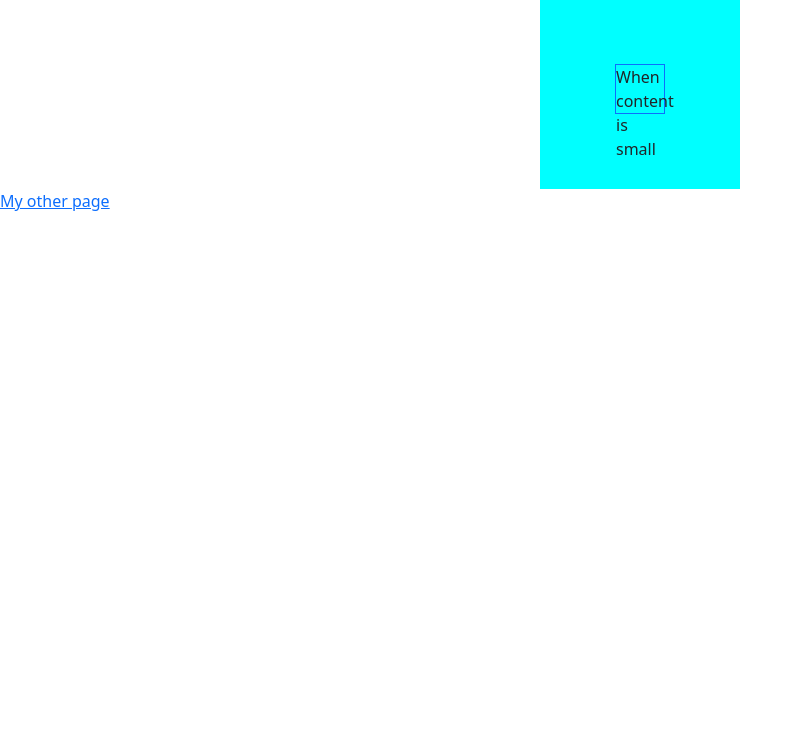
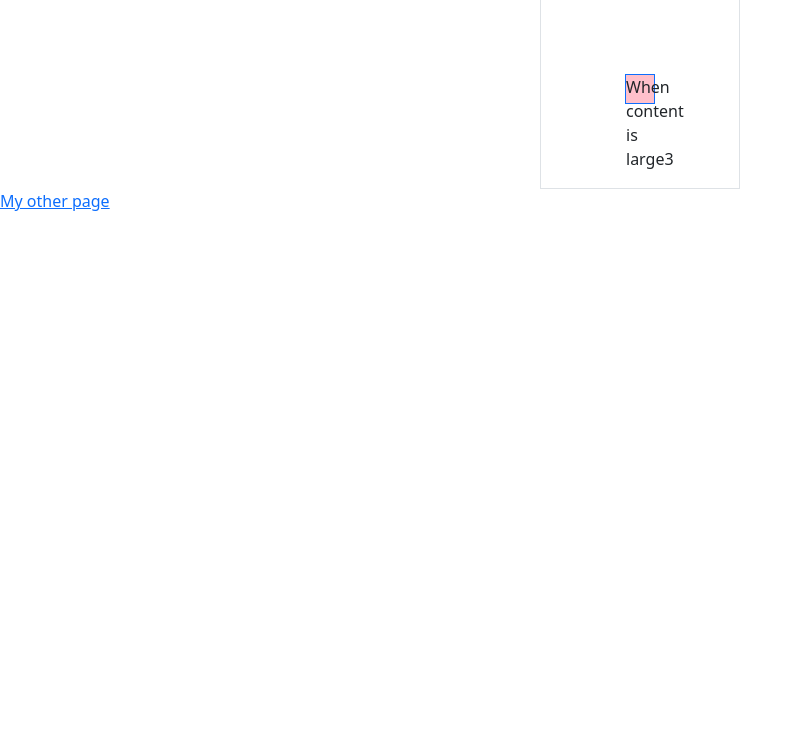
Before and after one commit to vgpro54321/web-center-and-scale, a plain HTML site: page index.html in a window 1280 px wide. Shown: the part 67-800 px from the top of the page, without its empty margins (0-802 px from the left). Drawn offline with nearby package versions, Linux system fonts and the light colour scheme.

Commit message:
1 file modified

```diff
--- a/index.html
+++ b/index.html
@@ -12,38 +12,34 @@
   </head>
   <body>
     <h1>Hello there!</h1>
-    <div class="container overflow-auto" style="height: 200px; width: 200px">
-      <div class="row h-100">
-        <div
-          class="
-            col
-            d-flex
-            flex-column
-            justify-content-center
-            align-items-center
-          "
-          style="background-color: aqua"
-        >
-          <div class="border border-primary" style="height: 50px; width: 50px">
-            When content is small
-          </div>
+    <!-- <div
+      class="container border overflow-auto"
+      style="height: 200px; width: 200px"
+    >
+      <div class="row h-100 bg-primary">
+        <div class="col d-flex align-items-center">
+          <div
+            class="border border-primary m-auto"
+            style="height: 50px; width: 50px; background-color: aqua"
+          ></div>
         </div>
       </div>
+    </div> -->
 
+    <div
+      class="container border overflow-auto"
+      style="height: 200px; width: 200px"
+    >
       <div class="row h-100">
-        <div
-          class="
-            col
-            d-flex
-            flex-column
-            justify-content-center
-            align-items-center
-          "
-          style="background-color: aqua"
-        >
+        <div class="col d-flex">
           <div
-            class="border border-primary"
-            style="height: 300px; width: 300px"
+            class="
+              border border-primary
+              flex-shrink-0 flex-grow-0
+              m-auto
+              align-self-center
+            "
+            style="height: 30px; width: 30px; background-color: pink"
           >
             When content is large3
           </div>
```
